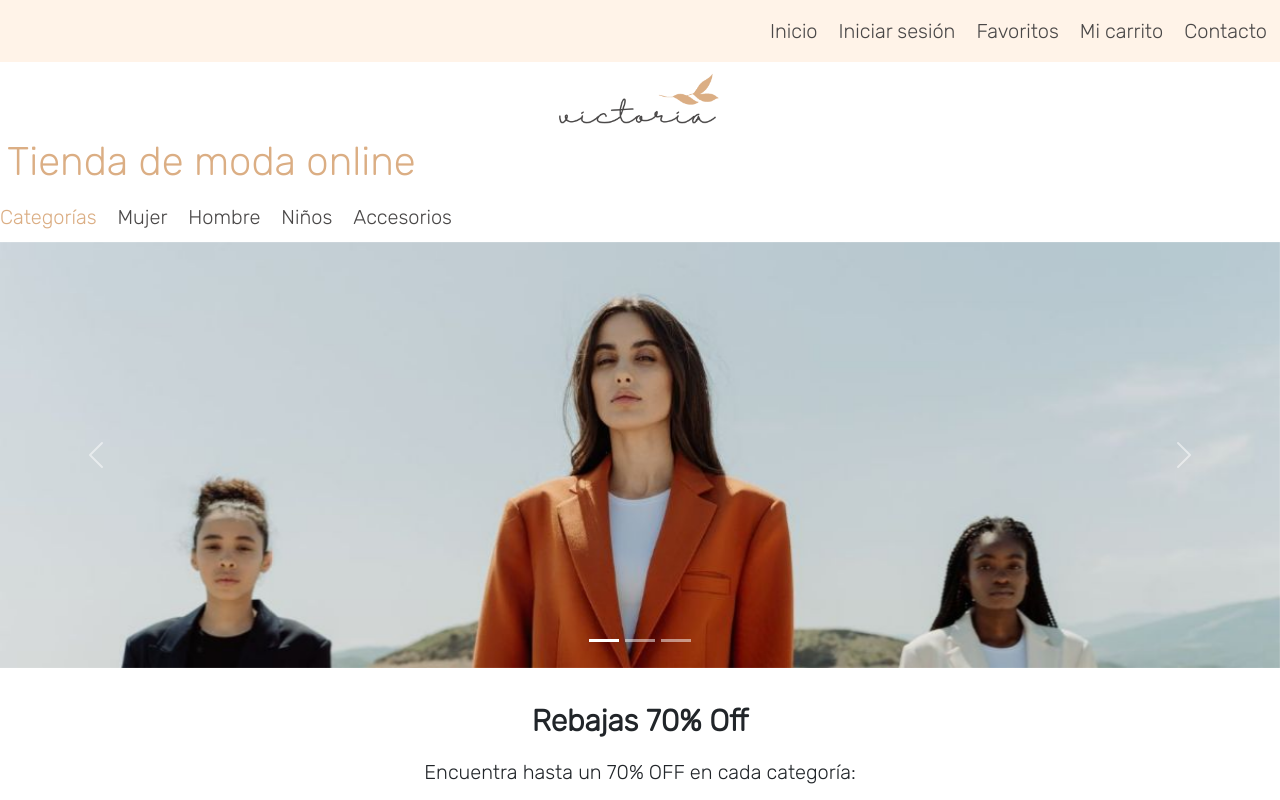
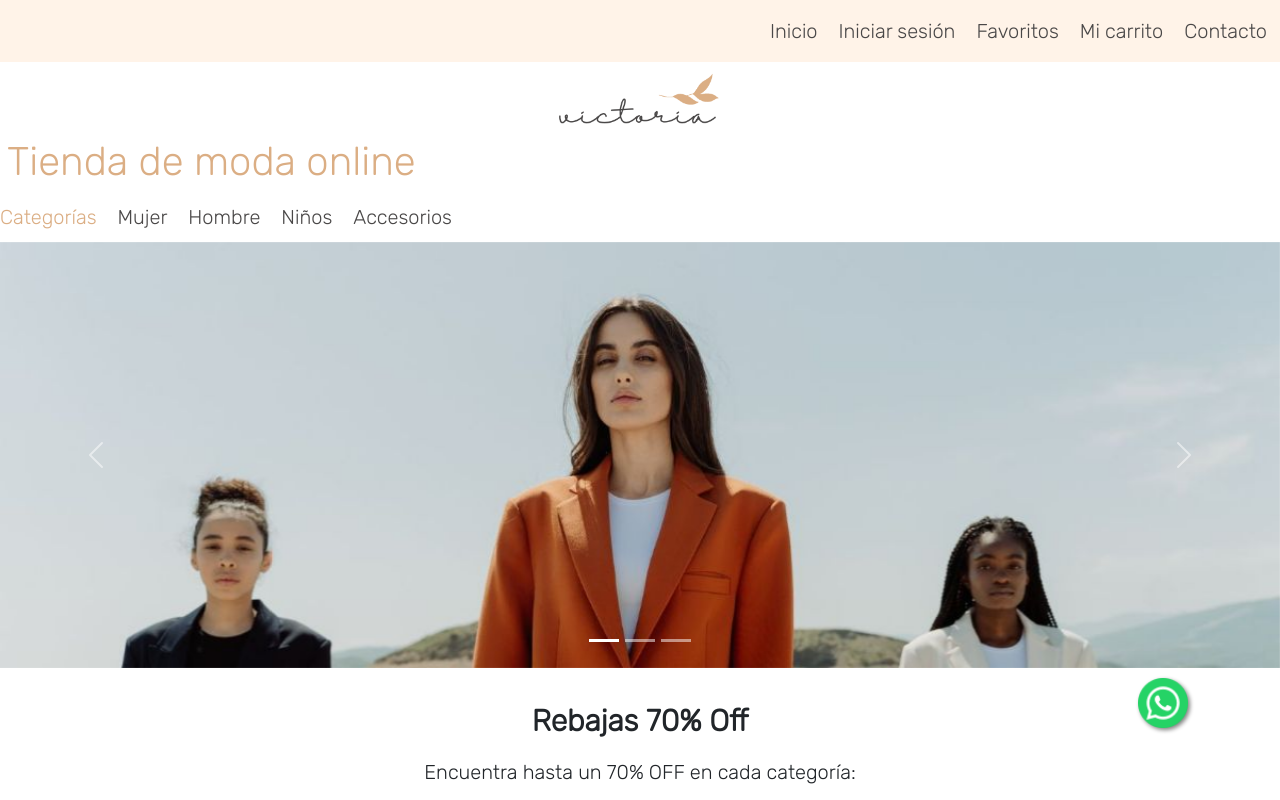
Before and after one commit to barrerasofia/PreEntrega2Barrera, a website: page index.html in a window 1280 px wide. Shown: the top 800 px of the page. Drawn offline with nearby package versions, Linux system fonts and the light colour scheme.

Commit message:
correciones y mejoras

```diff
--- a/index.html
+++ b/index.html
@@ -175,12 +175,17 @@
                 </div>
             </div>
         </section>
+        <div class="whatsapp d-flex justify-content-end m-5 p-1">
+            <a href="https://web.whatsapp.com//" target="_blank"><img src="../multimedia/redes/whatsapp.png"
+                    width="50px" alt="Whatsapp"></a>
+        </div>
     </main>
     <footer>
         <div class="footer d-flex flex-row justify-content-end">
             <div class="titulo-footer d-flex flex-column m-3">
                 <h4>Ayuda</h4>
                 <a href="#">Preguntas frecuentes</a>
+                <a href="#">Privacidad y términos legales</a>
             </div>
             <div class="titulo-footer d-flex flex-column m-3">
                 <h4>Acerca de nosotros</h4>
--- a/scss/style.scss
+++ b/scss/style.scss
@@ -15,3 +15,13 @@
 @import "hombre";
 @import "niños";
 @import "accesorios";
+
+.whatsapp {
+    filter: drop-shadow(2px 2px 2px grey);
+    align-items: center;
+    position: fixed;
+    z-index: 100;
+    bottom: 20px;
+    right: 40px;
+
+}
```
Also changed, not shown: pages/categorias/accesorios.html (+1 -0 lines), pages/categorias/hombre.html (+1 -0 lines), pages/categorias/mujer.html (+1 -0 lines), pages/categorias/niños.html (+1 -0 lines), pages/contacto.html (+1 -0 lines), pages/favoritos.html (+1 -0 lines), pages/iniciar-sesion.html (+1 -0 lines), pages/mi-carrito.html (+1 -0 lines), css/style.css, 1 other file.
